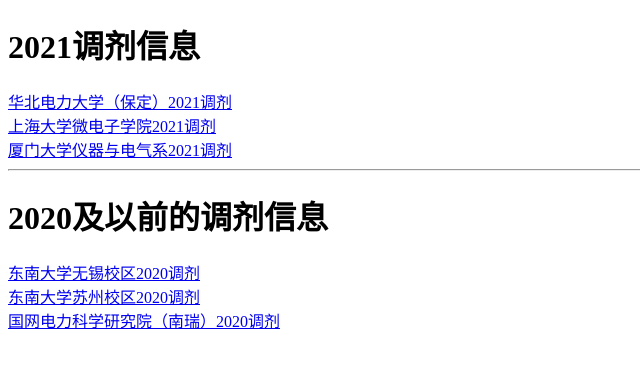
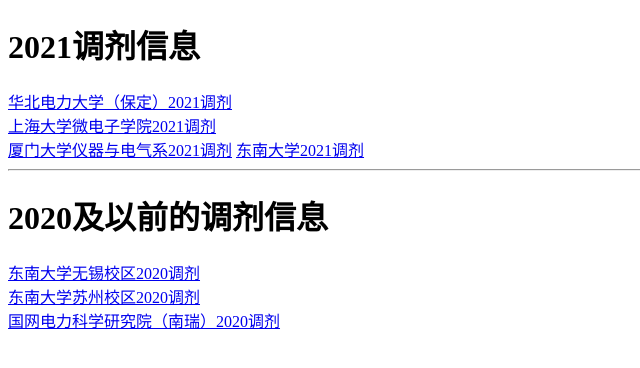
Before and after one commit to account67/demo, a plain HTML site: page index.html in a window 1280 px wide. Shown: the whole page, without its empty margins (0-640 px from the left). Drawn offline with Linux system fonts and the light colour scheme.

Commit message:
Update index.html

```diff
--- a/index.html
+++ b/index.html
@@ -9,6 +9,7 @@
 	<a href="https://gs.ncepu.edu.cn/zsxx/cxfw/9aa8e82e23684010a332cfaf8d59c5b1.htm">华北电力大学（保定）2021调剂</a><br/>
 	<a href="http://sme.shu.edu.cn/info/1030/1257.htm">上海大学微电子学院2021调剂</a><br/>
 	<a href="https://iee.xmu.edu.cn/2021/0319/c12416a428725/page.htm">厦门大学仪器与电气系2021调剂</a>
+	<a href="https://yzb.seu.edu.cn/2021/0324/c6676a365734/page.htm">东南大学2021调剂</a>
 	<hr/>
 	<h1>2020及以前的调剂信息</h1>
 	<a href="https://yzb.seu.edu.cn/2020/0514/c6676a327837/page.psp">东南大学无锡校区2020调剂</a><br/>
```
